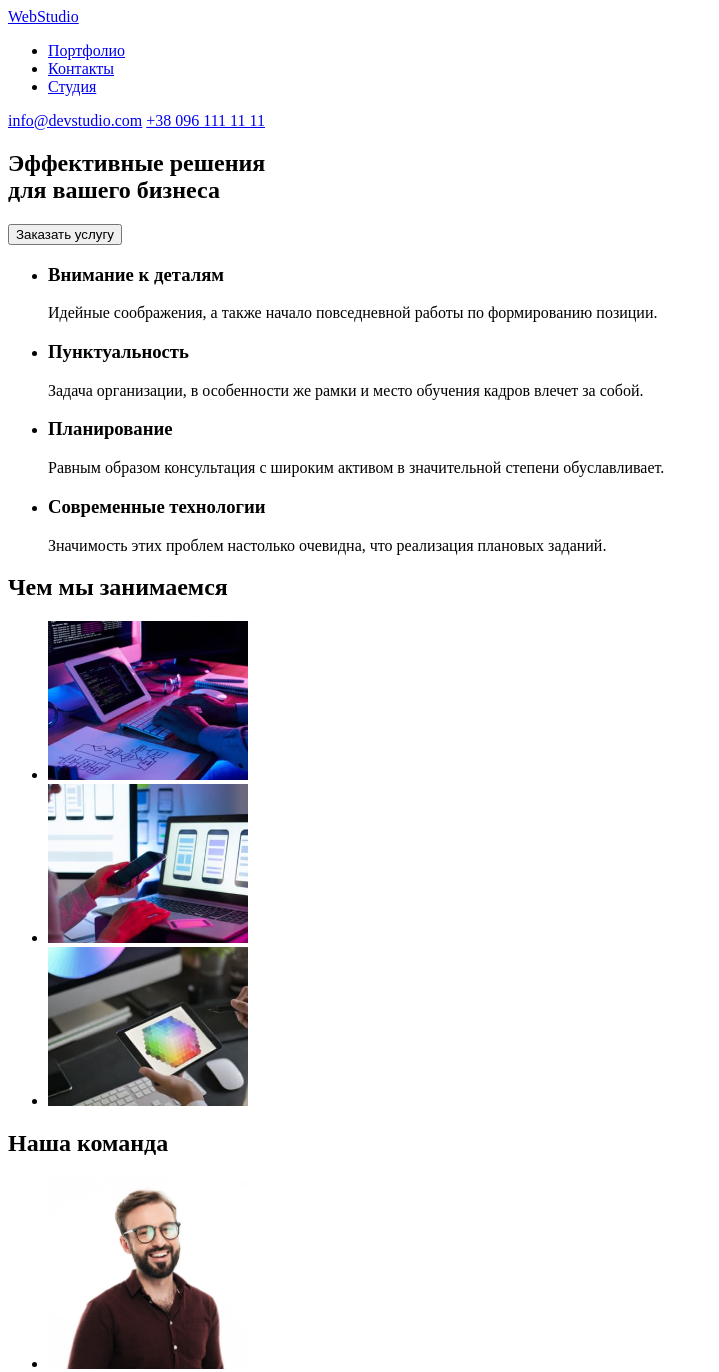
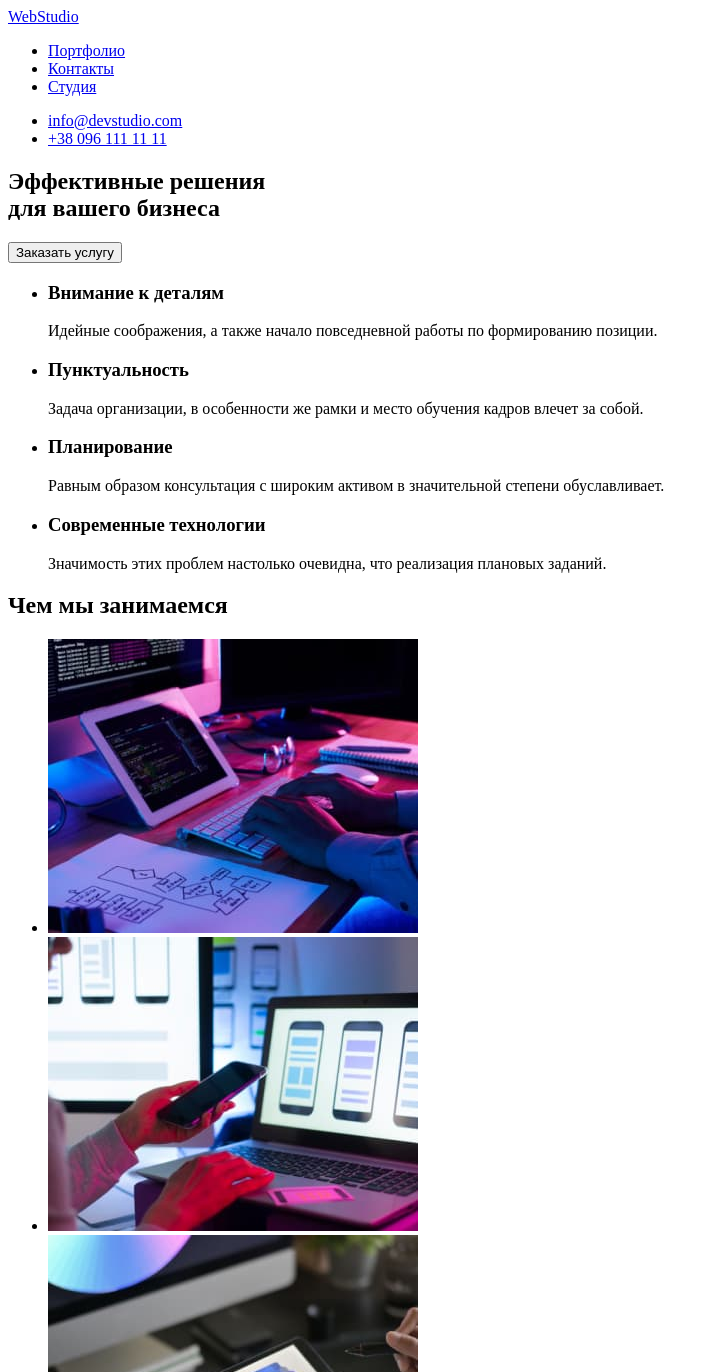
Before and after one commit to SlavikChuprin/goit-markup-hw-01, a plain HTML site: page index.html in a window 1280 px wide. Shown: the top 1372 px of the page, without its empty margins (0-719 px from the left). Drawn offline with Linux system fonts and the light colour scheme.

Commit message:
update after comment mentor
1. header
2. width pics
3.footer address

```diff
--- a/index.html
+++ b/index.html
@@ -17,13 +17,14 @@
                 <li><a href="#">Студия</a></li>
             </ul>
         </nav>
-        <div>
-<a href="mailto:info@devstudio.com">info@devstudio.com</a>
-<a href="tel:+380961111111">+38 096 111 11 11</a>
-        </div>
+        <ul>
+            <li><a href="mailto:info@devstudio.com">info@devstudio.com</a></li>
+<li><a href="tel:+380961111111">+38 096 111 11 11</a></li>
+        </ul>
     </header>
 
     <main>
+
         <!-- HERO -->
 <section>
 <h1>Эффективные решения <br> для вашего бизнеса</h1>
@@ -60,9 +61,9 @@
 <section>
 <h2>Чем мы занимаемся</h2>
 <ul>
-    <li><img src="./images/box-1.jpg" alt="пишем код" width="200"></li>
-    <li><img src="./images/box-2.jpg" alt="Разрабатываем приложения" width="200"></li>
-    <li><img src="./images/box-3.jpg" alt="Оформляем красиво" width="200"></li>
+    <li><img src="./images/box-1.jpg" alt="пишем код" width="370"></li>
+    <li><img src="./images/box-2.jpg" alt="Разрабатываем приложения" width="370"></li>
+    <li><img src="./images/box-3.jpg" alt="Оформляем красиво" width="370"></li>
 </ul>
 </section>
         <!-- /WHAT DO WE DO -->
@@ -73,22 +74,22 @@
 
 <ul>
     <li>
-        <img src="./images/img-1.jpg" alt="Игорь Демьяненко" width="200">
+        <img src="./images/img-1.jpg" alt="Игорь Демьяненко" width="270">
         <h4>Игорь Демьяненко</h4>
         <p>Product Designer</p>
     </li>
     <li>
-        <img src="./images/img-2.jpg" alt="Ольга Репина" width="200">
+        <img src="./images/img-2.jpg" alt="Ольга Репина" width="270">
         <h4>Ольга Репина</h4>
         <p>Frontend Developer</p>
     </li>
     <li>
-        <img src="./images/img-3.jpg" alt="Николай Тарасов" width="200">
+        <img src="./images/img-3.jpg" alt="Николай Тарасов" width="270">
         <h4>Николай Тарасов</h4>
         <p>Marketing</p>
     </li>
     <li>
-        <img src="./images/img-4.jpg" alt="Михаил Ермаков" width="200">
+        <img src="./images/img-4.jpg" alt="Михаил Ермаков" width="270">
         <h4>Михаил Ермаков</h4>
         <p>UI Designer</p>
     </li>
@@ -100,8 +101,7 @@
 
     <footer>
 <a href="#">WebStudio</a>
-<address>г. Киев, пр-т Леси Украинки, 26</address>
-<address>
+<address>г. Киев, пр-т Леси Украинки, 26
     <a href="mailto:info@devstudio.com">info@devstudio.com</a>
     <a href="tel:+380961111111">+38 096 111 11 11</a>
 </address>
```
